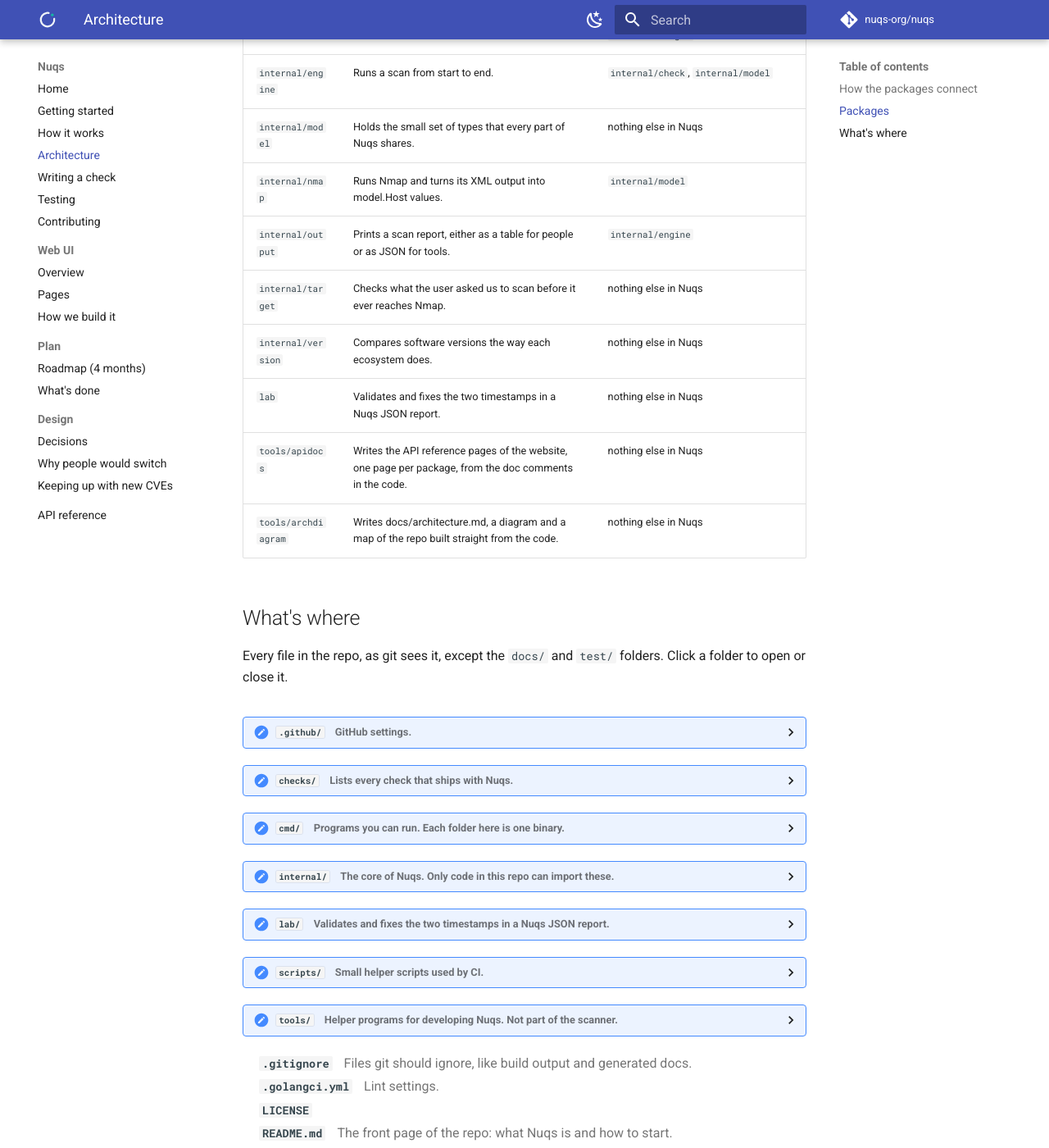
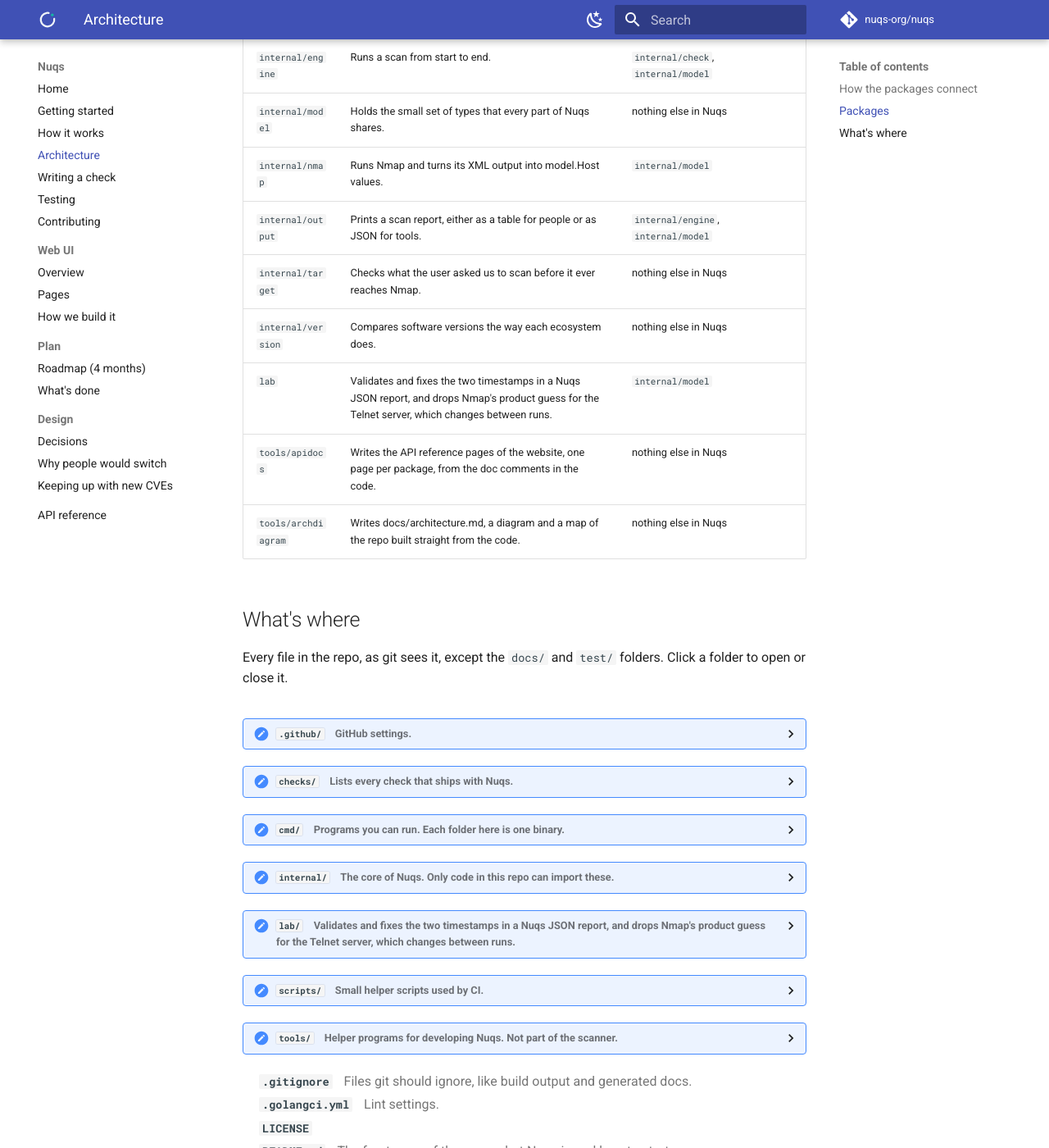
Before and after one commit to 92meharali/nuqs, an MkDocs documentation site: the page built from docs/architecture.md, in a window 1280 px wide and 1400 px high, scrolled down 1508 px. Shown: the whole window at 82% size. Built offline with MkDocs 1.6.1 and Material for MkDocs 9.7.7, drawn with Linux system fonts in a browser that asks for light colours; comment, search, counter and statistics services are not loaded.

Commit message:
update architecture diagram

````diff
--- a/docs/architecture.md
+++ b/docs/architecture.md
@@ -50,6 +50,8 @@ flowchart LR
   n_internal_engine --> n_internal_model
   n_internal_nmap --> n_internal_model
   n_internal_output --> n_internal_engine
+  n_internal_output --> n_internal_model
+  n_lab --> n_internal_model
 ```
 
 ## Packages
@@ -67,10 +69,10 @@ flowchart LR
 | `internal/engine` | Runs a scan from start to end. | `internal/check`, `internal/model` |
 | `internal/model` | Holds the small set of types that every part of Nuqs shares. | nothing else in Nuqs |
 | `internal/nmap` | Runs Nmap and turns its XML output into model.Host values. | `internal/model` |
-| `internal/output` | Prints a scan report, either as a table for people or as JSON for tools. | `internal/engine` |
+| `internal/output` | Prints a scan report, either as a table for people or as JSON for tools. | `internal/engine`, `internal/model` |
 | `internal/target` | Checks what the user asked us to scan before it ever reaches Nmap. | nothing else in Nuqs |
 | `internal/version` | Compares software versions the way each ecosystem does. | nothing else in Nuqs |
-| `lab` | Validates and fixes the two timestamps in a Nuqs JSON report. | nothing else in Nuqs |
+| `lab` | Validates and fixes the two timestamps in a Nuqs JSON report, and drops Nmap's product guess for the Telnet server, which changes between runs. | `internal/model` |
 | `tools/apidocs` | Writes the API reference pages of the website, one page per package, from the doc comments in the code. | nothing else in Nuqs |
 | `tools/archdiagram` | Writes docs/architecture.md, a diagram and a map of the repo built straight from the code. | nothing else in Nuqs |
 
@@ -194,7 +196,7 @@ Every file in the repo, as git sees it, except the `docs/` and `test/` folders.
 </details></li>
 </ul>
 </details></li>
-<li><details><summary><code>lab/</code> <span class="note">Validates and fixes the two timestamps in a Nuqs JSON report.</span></summary>
+<li><details><summary><code>lab/</code> <span class="note">Validates and fixes the two timestamps in a Nuqs JSON report, and drops Nmap&#39;s product guess for the Telnet server, which changes between runs.</span></summary>
 <ul>
 <li><details><summary><code>ftp/</code></summary>
 <ul>
````
